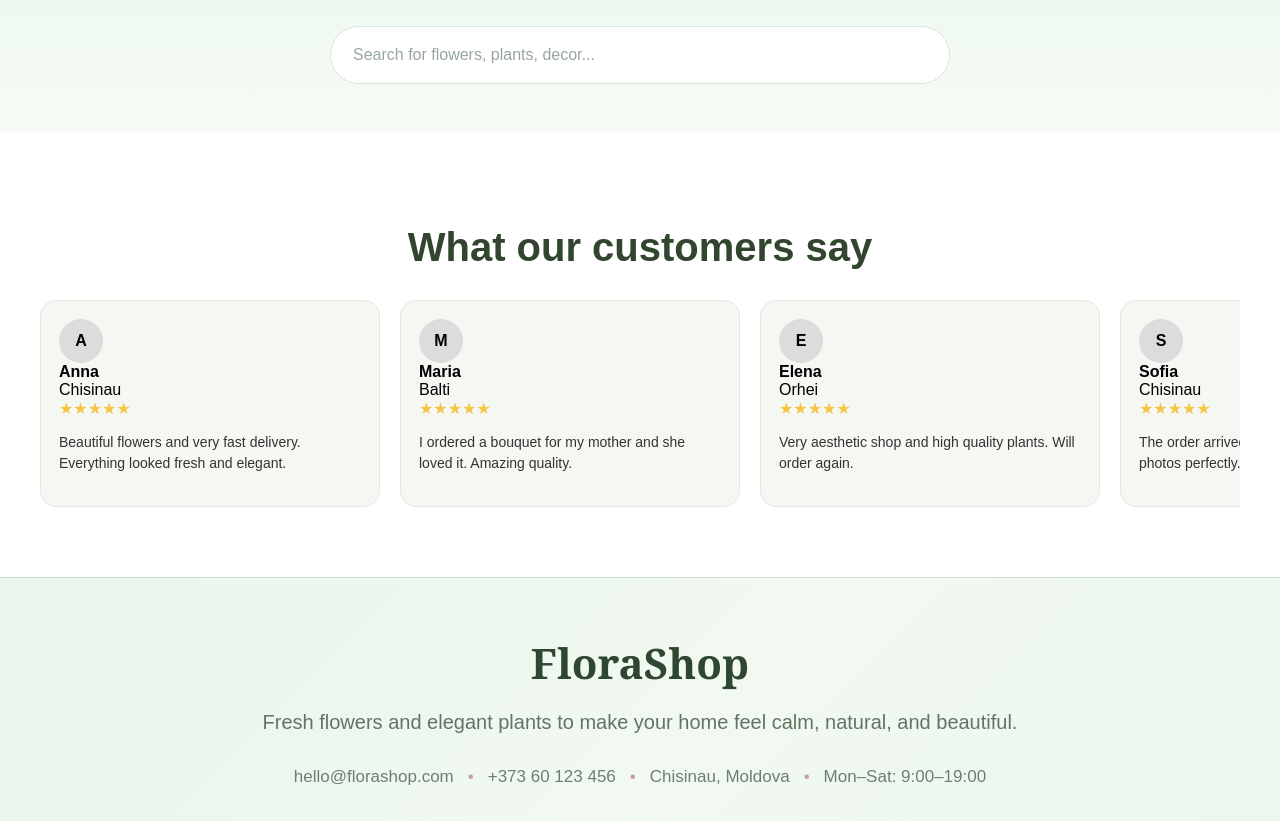
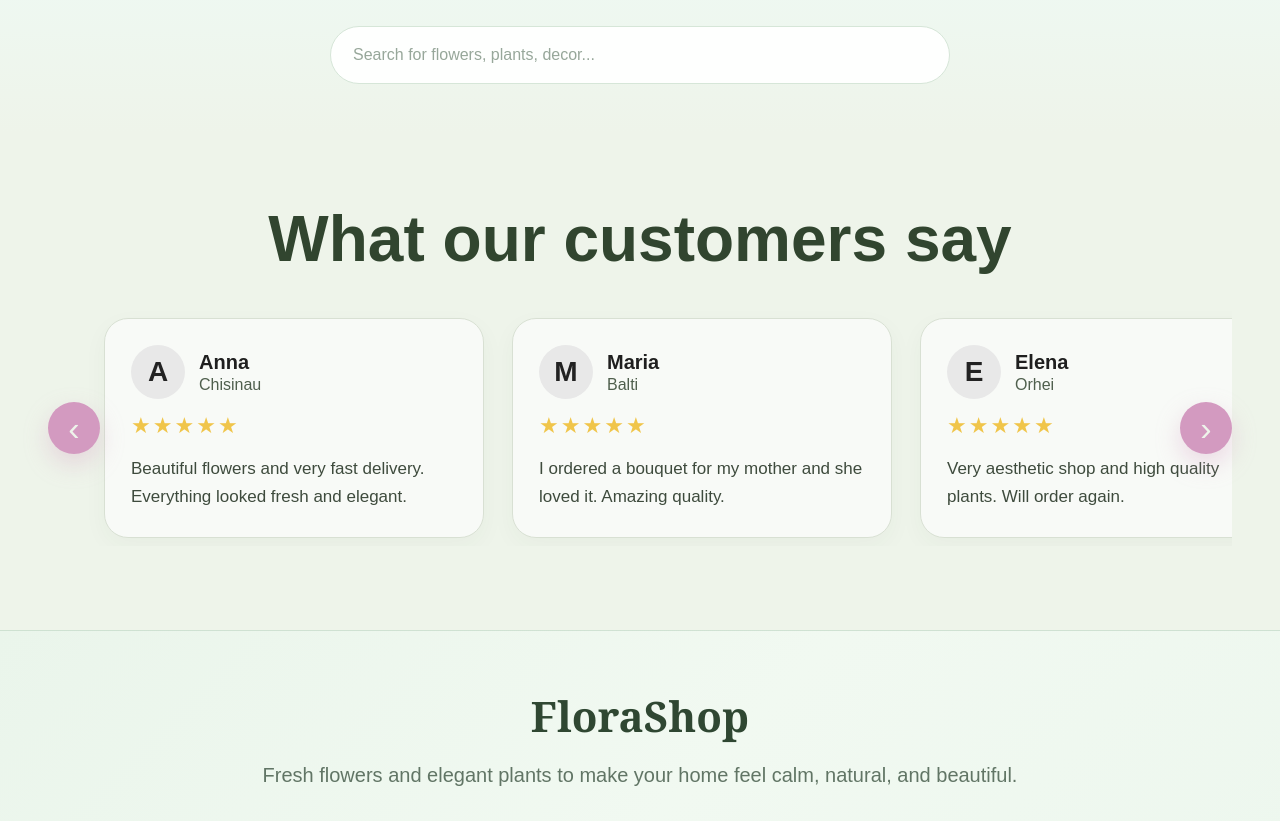
Before and after one commit to ellgenta/FloraFront, a React (Vite) app: page / in a window 1280 px wide. Shown: the part 860-1681 px from the top of the page. Built offline with nearby package versions, Linux system fonts and the light colour scheme.

Commit message:
normal comments

```diff
--- a/components/SearchBar.css
+++ b/components/SearchBar.css
@@ -12,7 +12,7 @@
   padding: 0 32px;
   border: 2px solid #cfd8cb;
   border-radius: 999px;
-  background-color: #ffffff;
+  background-color: #eef4ea;
   font-size: 24px;
   color: #7f8f7d;
   outline: none;
--- a/components/Testimonial.css
+++ b/components/Testimonial.css
@@ -1,78 +1,165 @@
 .testimonials {
-  padding: 60px 40px;
+  width: 100%;
+  padding: 72px 48px 84px;
+  box-sizing: border-box;
+   background: #eef4ea;
 }
 
 .testimonials__title {
   text-align: center;
-  font-size: 40px;
+  font-size: 64px;
+  font-weight: 700;
+  line-height: 1.1;
   color: #31452f;
-  margin-bottom: 30px;
+  margin: 0 0 36px;
 }
 
-/* горизонтальный скролл */
+.testimonials__wrapper {
+  position: relative;
+  display: flex;
+  align-items: center;
+}
+
 .testimonials__track {
   display: flex;
-  gap: 20px;
+  gap: 28px;
   overflow-x: auto;
-  padding-bottom: 10px;
+  scroll-behavior: smooth;
+  scrollbar-width: none;
+  -ms-overflow-style: none;
+  padding: 8px 56px;
+  width: 100%;
 }
 
-/* карточка */
-.testimonial-card {
-  min-width: 340px;
-  max-width: 340px;
-  background: #f5f7f3;
-  border-radius: 16px;
-  padding: 18px;
-  border: 1px solid #e1e8dc;
-  transition: all 0.25s ease;
-  cursor: pointer;
+.testimonials__track::-webkit-scrollbar {
+  display: none;
 }
 
-/* 🔥 РОЗОВАЯ ТЕНЬ ПРИ HOVER */
-.testimonial-card:hover {
-  box-shadow: 0 10px 25px rgba(211, 154, 192, 0.35);
-  transform: translateY(-4px);
+.testimonial-card {
+  min-width: 380px;
+  max-width: 380px;
+  flex-shrink: 0;
+  background: #f8faf7;
+  border: 1px solid #d8e0d3;
+  border-radius: 24px;
+  padding: 26px;
+  box-sizing: border-box;
+  box-shadow: 0 8px 24px rgba(49, 69, 47, 0.04);
+  transition: transform 0.2s ease, box-shadow 0.2s ease;
 }
 
-/* header */
+.testimonial-card:hover {
+  transform: translateY(-4px);
+  box-shadow: 0 16px 30px rgba(211, 154, 192, 0.28);
+}
+
 .testimonial-card__header {
   display: flex;
   align-items: center;
-  gap: 12px;
-  margin-bottom: 10px;
+  gap: 14px;
+  margin-bottom: 14px;
 }
 
 .testimonial-card__avatar {
-  width: 44px;
-  height: 44px;
+  width: 54px;
+  height: 54px;
   border-radius: 50%;
-  background: #dcdcdc;
+  background: #e8e8e8;
+  color: #222;
   display: flex;
   align-items: center;
   justify-content: center;
-  font-weight: bold;
+  font-size: 28px;
+  font-weight: 700;
+}
+
+.testimonial-card__info {
+  display: flex;
+  flex-direction: column;
 }
 
 .testimonial-card__name {
-  font-weight: 600;
-  font-size: 16px;
+  font-size: 20px;
+  font-weight: 700;
+  color: #1f1f1f;
+  line-height: 1.2;
 }
 
-.testimonial-card__date {
-  font-size: 13px;
-  color: #8a9788;
+.testimonial-card__city {
+  font-size: 16px;
+  color: #4f5f4d;
+  margin-top: 2px;
 }
 
-/* рейтинг */
 .testimonial-card__rating {
-  color: #f4c542;
-  margin-bottom: 10px;
+  color: #f0c54a;
+  font-size: 22px;
+  letter-spacing: 2px;
+  margin-bottom: 16px;
 }
 
-/* текст */
 .testimonial-card__text {
-  font-size: 14px;
-  color: #333;
-  line-height: 1.5;
+  margin: 0;
+  font-size: 17px;
+  line-height: 1.65;
+  color: #3e4b3d;
 }
+
+.testimonials__arrow {
+  position: absolute;
+  top: 50%;
+  transform: translateY(-50%);
+  width: 52px;
+  height: 52px;
+  border: none;
+  border-radius: 50%;
+  background: #d39ac0;
+  color: #eef4ea;
+  font-size: 34px;
+  line-height: 1;
+  cursor: pointer;
+  z-index: 2;
+  box-shadow: 0 10px 24px rgba(211, 154, 192, 0.35);
+  transition: transform 0.2s ease, box-shadow 0.2s ease, background 0.2s ease;
+}
+
+.testimonials__arrow:hover {
+  background: #cb89b5;
+  transform: translateY(-50%) scale(1.06);
+  box-shadow: 0 14px 28px rgba(211, 154, 192, 0.42);
+}
+
+.testimonials__arrow--left {
+  left: 0;
+}
+
+.testimonials__arrow--right {
+  right: 0;
+}
+
+@media (max-width: 900px) {
+  .testimonials {
+    padding: 56px 20px 72px;
+  }
+
+  .testimonials__title {
+    font-size: 42px;
+  }
+
+  .testimonial-card {
+    min-width: 300px;
+    max-width: 300px;
+    padding: 22px;
+  }
+
+  .testimonials__track {
+    padding: 8px 44px;
+    gap: 18px;
+  }
+
+  .testimonials__arrow {
+    width: 44px;
+    height: 44px;
+    font-size: 28px;
+  }
+}
--- a/components/Testimonial.tsx
+++ b/components/Testimonial.tsx
@@ -1,4 +1,6 @@
-import "./Testimonial.css"
+import "./Testimonial.css";
+import { useRef } from "react";
+
 const testimonials = [
   {
     id: 1,
@@ -22,7 +24,7 @@ const testimonials = [
     id: 4,
     name: "Sofia",
     city: "Chisinau",
-    text: "The order arrived on time and matched the photos perfectly.",
+    text: "The order arrived on time and matched photos perfectly.",
   },
   {
     id: 5,
@@ -33,32 +35,59 @@ const testimonials = [
 ];
 
 function Testimonials() {
+  const trackRef = useRef<HTMLDivElement | null>(null);
+
+  const scrollLeft = () => {
+    if (trackRef.current) {
+      trackRef.current.scrollBy({ left: -360, behavior: "smooth" });
+    }
+  };
+
+  const scrollRight = () => {
+    if (trackRef.current) {
+      trackRef.current.scrollBy({ left: 360, behavior: "smooth" });
+    }
+  };
+
   return (
     <section className="testimonials">
       <h2 className="testimonials__title">What our customers say</h2>
 
-      <div className="testimonials__track">
-        {testimonials.map((item) => (
-          <div key={item.id} className="testimonial-card">
+      <div className="testimonials__wrapper">
+        <button
+          className="testimonials__arrow testimonials__arrow--left"
+          onClick={scrollLeft}
+          aria-label="Scroll left"
+        >
+          ‹
+        </button>
 
-            <div className="testimonial-card__top">
-              <div className="testimonial-card__avatar">
-                {item.name[0]}
+        <div className="testimonials__track" ref={trackRef}>
+          {testimonials.map((item) => (
+            <article key={item.id} className="testimonial-card">
+              <div className="testimonial-card__header">
+                <div className="testimonial-card__avatar">{item.name[0]}</div>
+
+                <div className="testimonial-card__info">
+                  <div className="testimonial-card__name">{item.name}</div>
+                  <div className="testimonial-card__city">{item.city}</div>
+                </div>
               </div>
 
-              <div>
-                <div className="testimonial-card__name">{item.name}</div>
-                <div className="testimonial-card__city">{item.city}</div>
-              </div>
-            </div>
+              <div className="testimonial-card__rating">★★★★★</div>
 
-            <div className="testimonial-card__rating">
-              ★★★★★
-            </div>
+              <p className="testimonial-card__text">{item.text}</p>
+            </article>
+          ))}
+        </div>
 
-            <p className="testimonial-card__text">{item.text}</p>
-          </div>
-        ))}
+        <button
+          className="testimonials__arrow testimonials__arrow--right"
+          onClick={scrollRight}
+          aria-label="Scroll right"
+        >
+          ›
+        </button>
       </div>
     </section>
   );
--- a/src/App.css
+++ b/src/App.css
@@ -344,7 +344,7 @@
 .search-section {
   width: 100%;
   padding: 48px 24px 64px;
-  background: linear-gradient(180deg, #eef8f1 0%, #f6fbf6 100%);
+  background: linear-gradient(180deg, #eef8f1 0%, #eef4ea 100%);
 }
 
 .search-section__box {
@@ -352,7 +352,7 @@
   margin: 0 auto;
   padding: 40px 36px;
   border-radius: 32px;
-  background: rgba(255, 255, 255, 0.82);
+  background: #eef4ea;
   box-shadow: 0 20px 45px rgba(89, 121, 95, 0.08);
   text-align: center;
   border: 1px solid rgba(214, 230, 216, 0.9);
@@ -424,7 +424,7 @@
 .search-section {
   width: 100%;
   padding: 34px 24px 48px;
-  background: linear-gradient(180deg, #eef8f1 0%, #f6fbf6 100%);
+  background: linear-gradient(180deg, #eef8f1 0%,#eef4ea 100%);
   display: flex;
   justify-content: center;
 }
```
